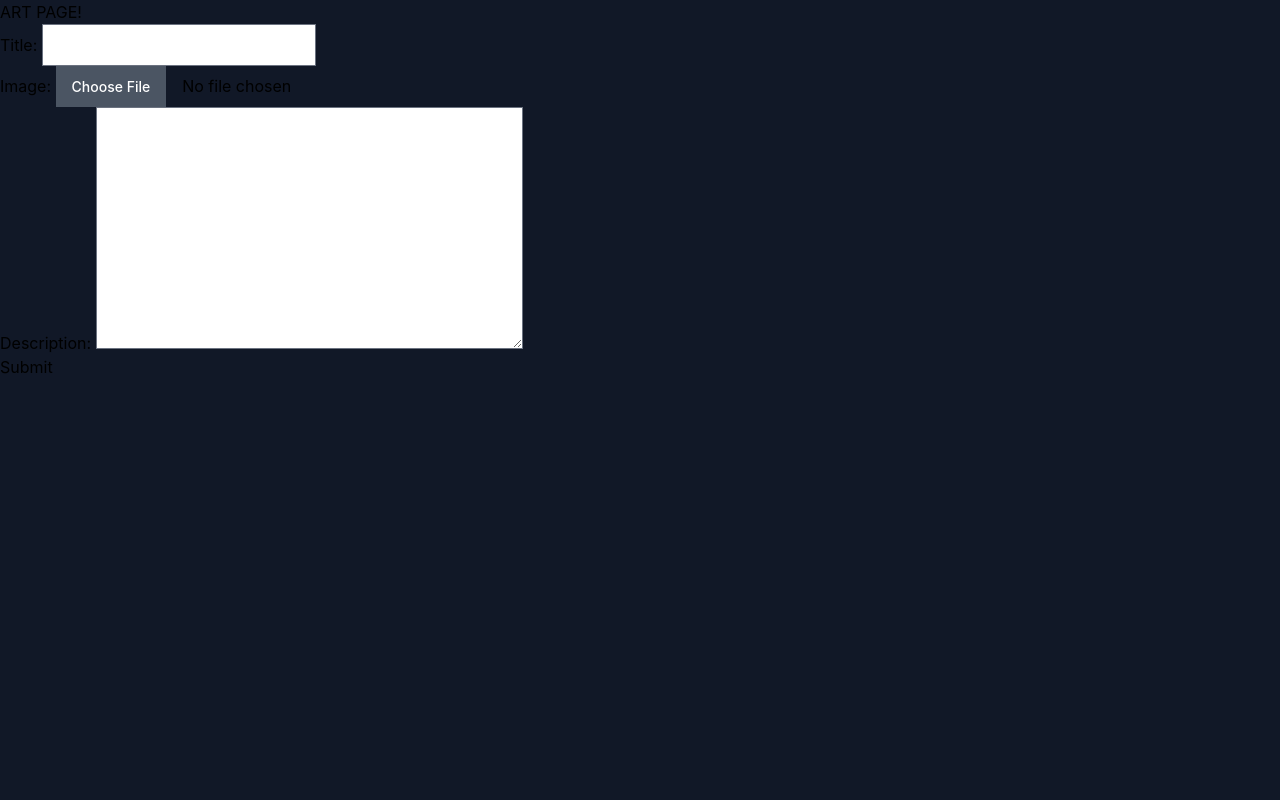
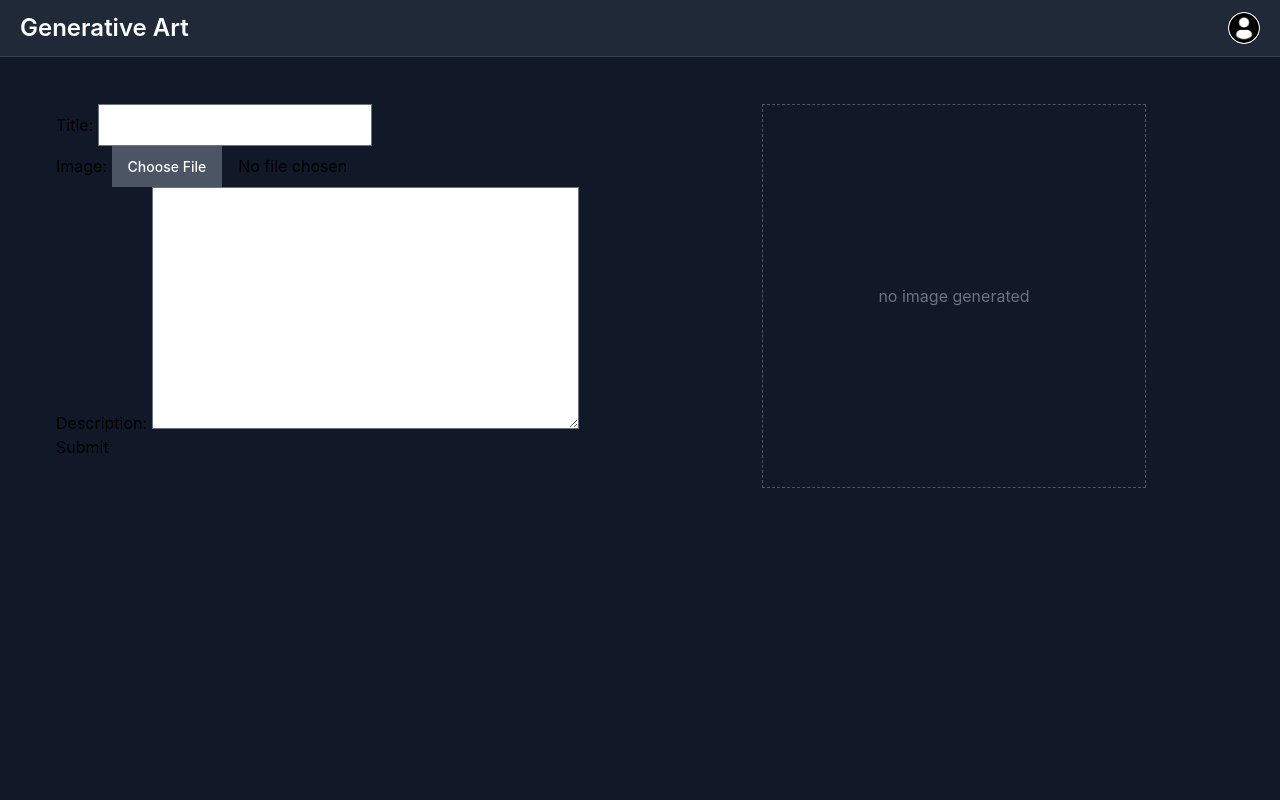
Before and after one commit to AdrianGallano/generative-art, a Django app: page / in a window 1280 px wide. Run offline with Django 5.2, Linux system fonts and the light colour scheme; the visitor is signed in with stand-in values (Sample User, id 1); some libraries are stand-ins or nearby versions.

Commit message:
Add sample page structure

```diff
--- a/generative_art/core/urls.py
+++ b/generative_art/core/urls.py
@@ -4,6 +4,6 @@
 app_name = "core"
 
 urlpatterns = [
-    path('', views.ArtCreateView.as_view(), name='art'),
-    path('success/', views.success, name='art_success'),
+    path('', views.ArtCreateView.as_view(), name='main'),
+    path('success/', views.success, name='success'),
 ]
--- a/generative_art/core/views.py
+++ b/generative_art/core/views.py
@@ -15,10 +15,10 @@
         if form.is_valid():
             form.instance.user = request.user
             form.save()
-            return HttpResponsePermanentRedirect(reverse_lazy("core:art_success"))
+            return HttpResponsePermanentRedirect(reverse_lazy("core:success"))
         else:
-            return render(request, 'art.html', {'form': form})
+            return render(request, 'art/main.html', {'form': form})
 
     def get(self, request):
         form = ArtForm()
-        return render(request, 'art.html', {'form': form})
+        return render(request, 'art/main.html', {'form': form})
--- a/generative_art/generative_art/settings.py
+++ b/generative_art/generative_art/settings.py
@@ -40,6 +40,8 @@
     'django.contrib.staticfiles',
     # third party apps
     'compressor',
+    'crispy_forms',
+    "crispy_tailwind",
 
     # apps
     'core',
@@ -133,6 +135,9 @@
     "compressor.finders.CompressorFinder",
 ]
 
+CRISPY_ALLOWED_TEMPLATE_PACKS = "tailwind"
+CRISPY_TEMPLATE_PACK = "tailwind"
+
 MEDIA_URL = 'media/'
 MEDIA_ROOT = os.path.join(BASE_DIR, 'media')
 
--- a/generative_art/static/src/output.css
+++ b/generative_art/static/src/output.css
@@ -672,11 +672,20 @@
   z-index: 50;
 }
 
+.m-10 {
+  margin: 2.5rem;
+}
+
 .mx-auto {
   margin-left: auto;
   margin-right: auto;
 }
 
+.my-4 {
+  margin-top: 1rem;
+  margin-bottom: 1rem;
+}
+
 .mb-1 {
   margin-bottom: 0.25rem;
 }
@@ -713,6 +722,18 @@
   margin-top: 0.5rem;
 }
 
+.me-3 {
+  margin-inline-end: 0.75rem;
+}
+
+.ms-2 {
+  margin-inline-start: 0.5rem;
+}
+
+.ms-3 {
+  margin-inline-start: 0.75rem;
+}
+
 .block {
   display: block;
 }
@@ -773,6 +798,18 @@
   height: 100vh;
 }
 
+.min-h-96 {
+  min-height: 24rem;
+}
+
+.min-h-full {
+  min-height: 100%;
+}
+
+.min-h-screen {
+  min-height: 100vh;
+}
+
 .w-1\/2 {
   width: 50%;
 }
@@ -795,6 +832,18 @@
 
 .w-full {
   width: 100%;
+}
+
+.w-6 {
+  width: 1.5rem;
+}
+
+.min-w-96 {
+  min-width: 24rem;
+}
+
+.min-w-full {
+  min-width: 100%;
 }
 
 .max-w-md {
@@ -871,6 +924,14 @@
   grid-template-columns: repeat(7, minmax(0, 1fr));
 }
 
+.grid-cols-2 {
+  grid-template-columns: repeat(2, minmax(0, 1fr));
+}
+
+.grid-cols-3 {
+  grid-template-columns: repeat(3, minmax(0, 1fr));
+}
+
 .flex-col {
   flex-direction: column;
 }
@@ -901,6 +962,10 @@
 
 .justify-between {
   justify-content: space-between;
+}
+
+.gap-2 {
+  gap: 0.5rem;
 }
 
 .space-x-2 > :not([hidden]) ~ :not([hidden]) {
@@ -915,6 +980,21 @@
   margin-bottom: calc(1rem * var(--tw-space-y-reverse));
 }
 
+.divide-y > :not([hidden]) ~ :not([hidden]) {
+  --tw-divide-y-reverse: 0;
+  border-top-width: calc(1px * calc(1 - var(--tw-divide-y-reverse)));
+  border-bottom-width: calc(1px * var(--tw-divide-y-reverse));
+}
+
+.divide-gray-100 > :not([hidden]) ~ :not([hidden]) {
+  --tw-divide-opacity: 1;
+  border-color: rgb(243 244 246 / var(--tw-divide-opacity));
+}
+
+.self-center {
+  align-self: center;
+}
+
 .overflow-hidden {
   overflow: hidden;
 }
@@ -925,6 +1005,16 @@
 
 .overflow-x-hidden {
   overflow-x: hidden;
+}
+
+.truncate {
+  overflow: hidden;
+  text-overflow: ellipsis;
+  white-space: nowrap;
+}
+
+.whitespace-nowrap {
+  white-space: nowrap;
 }
 
 .rounded {
@@ -967,6 +1057,22 @@
   border-width: 0px;
 }
 
+.border-b {
+  border-bottom-width: 1px;
+}
+
+.border-r {
+  border-right-width: 1px;
+}
+
+.border-l {
+  border-left-width: 1px;
+}
+
+.border-dashed {
+  border-style: dashed;
+}
+
 .\!border-primary-700 {
   --tw-border-opacity: 1 !important;
   border-color: rgb(29 78 216 / var(--tw-border-opacity)) !important;
@@ -992,6 +1098,26 @@
   border-color: rgb(209 213 219 / var(--tw-border-opacity));
 }
 
+.border-gray-200 {
+  --tw-border-opacity: 1;
+  border-color: rgb(229 231 235 / var(--tw-border-opacity));
+}
+
+.border-white {
+  --tw-border-opacity: 1;
+  border-color: rgb(255 255 255 / var(--tw-border-opacity));
+}
+
+.border-gray-500 {
+  --tw-border-opacity: 1;
+  border-color: rgb(107 114 128 / var(--tw-border-opacity));
+}
+
+.border-gray-600 {
+  --tw-border-opacity: 1;
+  border-color: rgb(75 85 99 / var(--tw-border-opacity));
+}
+
 .\!bg-primary-600 {
   --tw-bg-opacity: 1 !important;
   background-color: rgb(37 99 235 / var(--tw-bg-opacity)) !important;
@@ -1070,6 +1196,14 @@
   padding: 1.5rem;
 }
 
+.p-16 {
+  padding: 4rem;
+}
+
+.p-10 {
+  padding: 2.5rem;
+}
+
 .px-2 {
   padding-left: 0.5rem;
   padding-right: 0.5rem;
@@ -1110,12 +1244,53 @@
   padding-bottom: 2rem;
 }
 
+.px-4 {
+  padding-left: 1rem;
+  padding-right: 1rem;
+}
+
+.py-1 {
+  padding-top: 0.25rem;
+  padding-bottom: 0.25rem;
+}
+
+.py-11 {
+  padding-top: 2.75rem;
+  padding-bottom: 2.75rem;
+}
+
+.py-12 {
+  padding-top: 3rem;
+  padding-bottom: 3rem;
+}
+
+.py-16 {
+  padding-top: 4rem;
+  padding-bottom: 4rem;
+}
+
 .pt-2 {
   padding-top: 0.5rem;
 }
 
+.pl-5 {
+  padding-left: 1.25rem;
+}
+
+.pr-5 {
+  padding-right: 1.25rem;
+}
+
+.pt-16 {
+  padding-top: 4rem;
+}
+
 .text-center {
   text-align: center;
+}
+
+.align-middle {
+  vertical-align: middle;
 }
 
 .text-2xl {
@@ -1208,6 +1388,16 @@
 .text-white {
   --tw-text-opacity: 1;
   color: rgb(255 255 255 / var(--tw-text-opacity));
+}
+
+.text-gray-700 {
+  --tw-text-opacity: 1;
+  color: rgb(55 65 81 / var(--tw-text-opacity));
+}
+
+.antialiased {
+  -webkit-font-smoothing: antialiased;
+  -moz-osx-font-smoothing: grayscale;
 }
 
 .opacity-0 {
@@ -1364,6 +1563,11 @@
 
   .sm\:p-8 {
     padding: 2rem;
+  }
+
+  .sm\:text-2xl {
+    font-size: 1.5rem;
+    line-height: 2rem;
   }
 }
 
@@ -1374,6 +1578,10 @@
 
   .md\:mt-0 {
     margin-top: 0px;
+  }
+
+  .md\:me-24 {
+    margin-inline-end: 6rem;
   }
 
   .md\:h-auto {
@@ -1401,6 +1609,15 @@
     padding-top: 0px;
     padding-bottom: 0px;
   }
+
+  .lg\:px-5 {
+    padding-left: 1.25rem;
+    padding-right: 1.25rem;
+  }
+
+  .lg\:pl-3 {
+    padding-left: 0.75rem;
+  }
 }
 
 @media (min-width: 1280px) {
--- a/generative_art/templates/art.html
+++ /dev/null
@@ -1,13 +0,0 @@
-{% extends 'partials/_base.html' %}
-{% load static %}
-
-{% block content %}
-<div>
-    <p>ART PAGE!</p>
-    <form action="{% url 'core:art' %}" method="POST" enctype="multipart/form-data">
-        {% csrf_token %}
-        {{ form.as_p }}
-        <button type="submit" >Submit</button>
-    </form>
-</div>
-{% endblock %}
--- /dev/null
+++ b/generative_art/templates/art/main.html
@@ -0,0 +1,28 @@
+{% extends 'partials/_base.html' %}
+{% load static %}
+{% load tailwind_filters %}
+
+{% block content %}
+{% include "partials/navbar.html" %}
+<div class="pt-16 px-4 min-h-screen">
+    <div class="grid grid-cols-2 gap-2 h-full">
+        <div class="p-10">
+            <form action="{% url 'core:main' %}" method="POST" enctype="multipart/form-data">
+                {% csrf_token %}
+                {{ form | crispy }}
+                <button type="submit">Submit</button>
+            </form>
+        </div>
+
+        <div class="flex items-center justify-center" >
+            <div class="border m-10 border-gray-600 border-dashed min-h-96 min-w-96 flex justify-center items-center">
+                <div class="text-gray-500" id="generated-imag">
+                    no image generated
+                </div>
+            </div>
+        </div>
+    </div>
+
+
+</div>
+{% endblock %}
--- a/generative_art/templates/partials/_base.html
+++ b/generative_art/templates/partials/_base.html
@@ -13,9 +13,10 @@
     {% endcompress %}
 </head>
 <body class="dark:bg-gray-900 dark:text-gray-50">
-    {% block content %}
 
-    {% endblock %}
+        {% block content %}
+
+        {% endblock %}
 
     <script src="https://cdnjs.cloudflare.com/ajax/libs/flowbite/2.2.1/flowbite.min.js"></script>
 </body>
--- /dev/null
+++ b/generative_art/templates/partials/navbar.html
@@ -0,0 +1,33 @@
+{% load static %}
+<nav class="fixed top-0 z-50 w-full bg-white border-b border-gray-200 dark:bg-gray-800 dark:border-gray-700">
+  <div class="px-3 py-3 lg:px-5 lg:pl-3">
+    <div class="flex items-center justify-between">
+      <div class="flex items-center justify-start rtl:justify-end">
+        <p class="flex ms-2 md:me-24">
+          <span class="self-center text-xl font-semibold sm:text-2xl whitespace-nowrap dark:text-white">Generative Art</span>
+        </p>
+      </div>
+      <div class="flex items-center">
+        <div class="flex items-center ms-3">
+          <div>
+            <button type="button" class="flex text-sm bg-gray-800 rounded-full focus:ring-4 focus:ring-gray-300 dark:focus:ring-gray-600" aria-expanded="false" data-dropdown-toggle="dropdown-user">
+              <span class="sr-only">Open user menu</span>
+              <img class="w-8 h-8 rounded-full bg-white antialiased border border-white" src="{% static 'assets/profile-user.png'  %}" alt="user photo" />
+            </button>
+          </div>
+          <div class="z-50 hidden my-4 text-base list-none bg-white divide-y divide-gray-100 rounded shadow dark:bg-gray-700 dark:divide-gray-600" id="dropdown-user">
+            <div class="px-4 py-3" role="none">
+              <p class="text-sm text-gray-900 dark:text-white" role="none">{{ user.username }}</p>
+              <p class="text-sm font-medium text-gray-900 truncate dark:text-gray-300" role="none">{{ user.email }}</p>
+            </div>
+            <ul class="py-1" role="none">
+              <li>
+                <a href="{% url 'accounts:logout' %}" class="block px-4 py-2 text-sm text-gray-700 hover:bg-gray-100 dark:text-gray-300 dark:hover:bg-gray-600 dark:hover:text-white" role="menuitem">Sign out</a>
+              </li>
+            </ul>
+          </div>
+        </div>
+      </div>
+    </div>
+  </div>
+</nav>
```
Also changed, not shown: other parts of generative_art/static/src/output.css (+42 -1 lines), generative_art/accounts/views.py (+4 -4 lines), generative_art/static/assets/profile-user.png (added).
